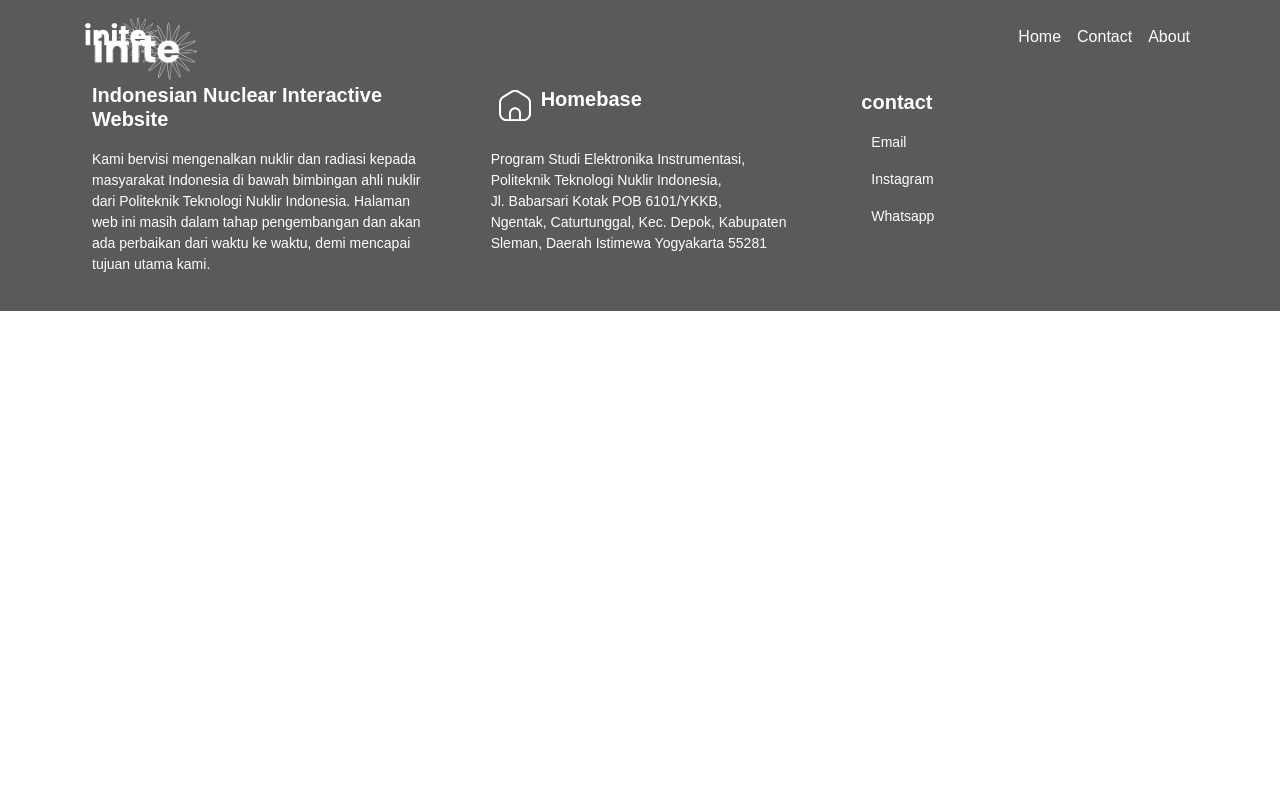
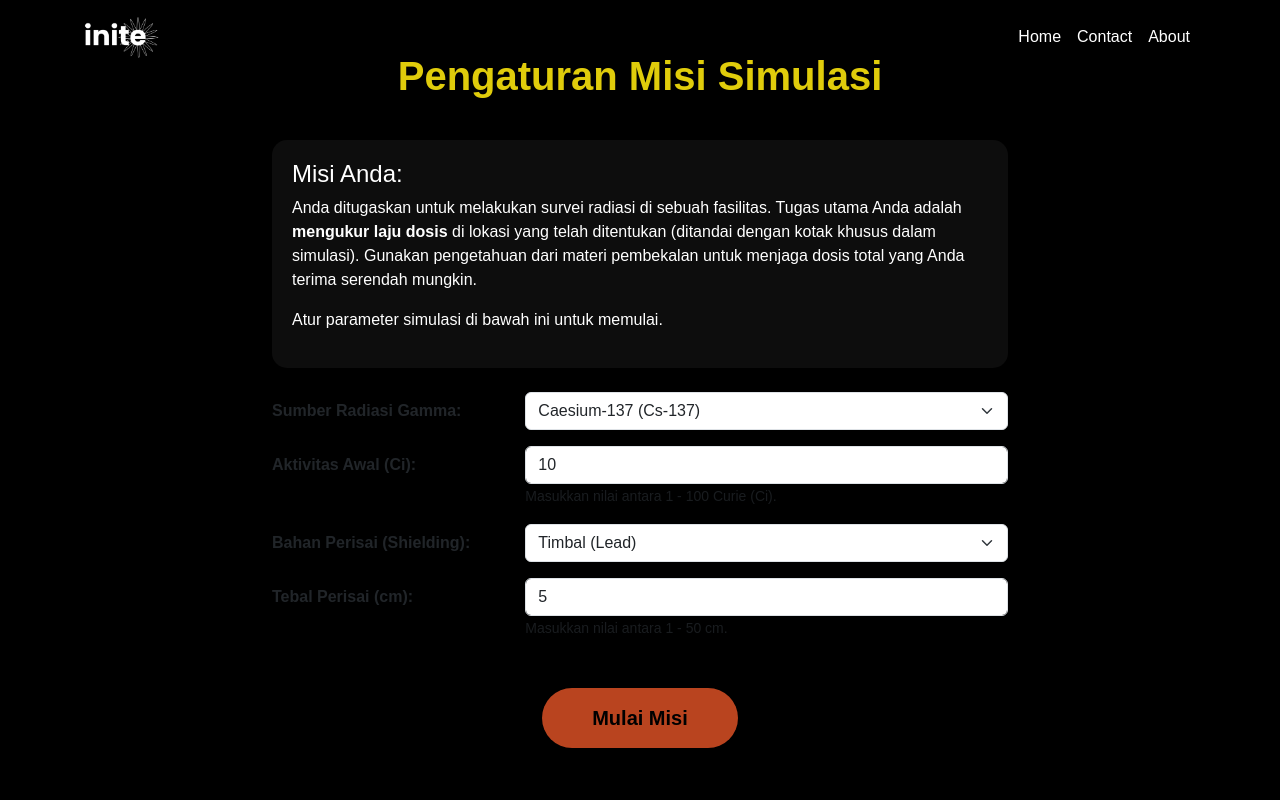
Before and after one commit to Sanssin/Inite, a React (Create React App) app: page /setup in a window 1280 px wide. Shown: the top 800 px of the page. Built offline with nearby package versions, Linux system fonts and the light colour scheme.

Commit message:
add setup page

```diff
--- a/src/App.js
+++ b/src/App.js
@@ -12,6 +12,7 @@ import Homepage from "./body/Homepage";
 import Simulasi from "./body/Simulasi";
 import WelcomeSim from "./body/WelcomeSim";
 import Introsim from "./body/Introsim"; // Impor Introsim
+import SetupSim from "./body/SetupSim";
 import Nuclearpedia2 from "./body/Nuclearpedia2";
 import Nuclearpedia3 from "./body/Nuclearpedia3";
 import Nuclearpedia4 from "./body/Nuclearpedia4";
@@ -37,6 +38,7 @@ function App() {
         <Route path="/event3" element={<Event3 />} />
         <Route path="/startsim" element={<WelcomeSim />} />
         <Route path="/introsim" element={<Introsim />} /> {/* Rute baru */}
+        <Route path="/setup" element={<SetupSim />} />
         <Route path="/game" element={<Simulasi />} /> {/* Rute diubah */}
         <Route path="/about" element={<About />} />
         <Route path="/contact" element={<Kontak />} />
--- a/src/body/Introsim.jsx
+++ b/src/body/Introsim.jsx
@@ -56,7 +56,7 @@ const IntroSim = () => {
     if (page < pages.length - 1) {
       setPage(page + 1);
     } else {
-      navigate('/game');
+      navigate('/setup');
     }
   };
 
@@ -93,7 +93,7 @@ const IntroSim = () => {
           className="btn1 rounded-5"
           style={{ padding: "15px 50px", cursor: 'pointer' }}
         >
-          {page === pages.length - 1 ? "Mulai Simulasi!" : "Lanjutkan"}
+          {page === pages.length - 1 ? "Lanjut ke Pengaturan" : "Lanjutkan"}
         </button>
       </div>
     </Col>
--- /dev/null
+++ b/src/body/SetupSim.jsx
@@ -0,0 +1,87 @@
+import React, { useState } from 'react';
+import { useNavigate } from 'react-router-dom';
+import { Container, Row, Col, Form } from "react-bootstrap";
+
+const SetupSim = () => {
+  const navigate = useNavigate();
+  const [sourceType, setSourceType] = useState('cs-137');
+  const [initialActivity, setInitialActivity] = useState(10);
+  const [shieldingMaterial, setShieldingMaterial] = useState('lead');
+  const [shieldingThickness, setShieldingThickness] = useState(5);
+
+  const handleStart = () => {
+    const setupData = {
+      sourceType,
+      initialActivity,
+      shieldingMaterial,
+      shieldingThickness
+    };
+    navigate('/game', { state: { setupData } });
+  };
+
+  return (
+    <div className="startsim" style={{ fontFamily: "'Poppins', sans-serif", minHeight: "100vh", display: 'flex', alignItems: 'center' }}>
+      <Container>
+        <div className="header-box">
+          <Row className="justify-content-center text-center">
+            <Col md={8}>
+              <h1 style={{ color: "#E0CC0B", fontWeight: "bold", marginBottom: '30px' }}>Pengaturan Misi Simulasi</h1>
+              <div style={{textAlign: 'left', background: 'rgba(255,255,255,0.05)', padding: '20px', borderRadius: '15px'}}>
+                <h4 style={{color: 'white'}}>Misi Anda:</h4>
+                <p>Anda ditugaskan untuk melakukan survei radiasi di sebuah fasilitas. Tugas utama Anda adalah <strong>mengukur laju dosis</strong> di lokasi yang telah ditentukan (ditandai dengan kotak khusus dalam simulasi). Gunakan pengetahuan dari materi pembekalan untuk menjaga dosis total yang Anda terima serendah mungkin.</p>
+                <p>Atur parameter simulasi di bawah ini untuk memulai.</p>
+              </div>
+
+              <Form className="mt-4" style={{textAlign: 'left'}}>
+                <Form.Group as={Row} className="mb-3">
+                  <Form.Label column sm={4} style={{fontWeight: 'bold'}}>Sumber Radiasi Gamma:</Form.Label>
+                  <Col sm={8}>
+                    <Form.Select value={sourceType} onChange={(e) => setSourceType(e.target.value)}>
+                      <option value="cs-137">Caesium-137 (Cs-137)</option>
+                      <option value="co-60">Cobalt-60 (Co-60)</option>
+                    </Form.Select>
+                  </Col>
+                </Form.Group>
+
+                <Form.Group as={Row} className="mb-3">
+                  <Form.Label column sm={4} style={{fontWeight: 'bold'}}>Aktivitas Awal (Ci):</Form.Label>
+                  <Col sm={8}>
+                    <Form.Control type="number" value={initialActivity} onChange={(e) => setInitialActivity(parseFloat(e.target.value))} min="1" max="100" />
+                    <Form.Text muted>Masukkan nilai antara 1 - 100 Curie (Ci).</Form.Text>
+                  </Col>
+                </Form.Group>
+
+                <Form.Group as={Row} className="mb-3">
+                  <Form.Label column sm={4} style={{fontWeight: 'bold'}}>Bahan Perisai (Shielding):</Form.Label>
+                  <Col sm={8}>
+                    <Form.Select value={shieldingMaterial} onChange={(e) => setShieldingMaterial(e.target.value)}>
+                      <option value="lead">Timbal (Lead)</option>
+                      <option value="concrete">Beton (Concrete)</option>
+                      <option value="water">Air (Water)</option>
+                    </Form.Select>
+                  </Col>
+                </Form.Group>
+
+                <Form.Group as={Row} className="mb-3">
+                  <Form.Label column sm={4} style={{fontWeight: 'bold'}}>Tebal Perisai (cm):</Form.Label>
+                  <Col sm={8}>
+                    <Form.Control type="number" value={shieldingThickness} onChange={(e) => setShieldingThickness(parseFloat(e.target.value))} min="1" max="50" />
+                     <Form.Text muted>Masukkan nilai antara 1 - 50 cm.</Form.Text>
+                  </Col>
+                </Form.Group>
+
+                <div className="text-center mt-5">
+                    <button type="button" onClick={handleStart} className="btn1 rounded-5" style={{ padding: "15px 50px", cursor: 'pointer' }}>
+                        Mulai Misi
+                    </button>
+                </div>
+              </Form>
+            </Col>
+          </Row>
+        </div>
+      </Container>
+    </div>
+  );
+};
+
+export default SetupSim;
--- a/src/body/Simulasi.jsx
+++ b/src/body/Simulasi.jsx
@@ -1,4 +1,5 @@
 import React, { useState, useEffect, useLayoutEffect, useRef } from "react";
+import { useLocation } from "react-router-dom";
 import { Container, Col } from "react-bootstrap";
 import GameArea from "./game/GameArea";
 import InfoCards from "./InfoCards";
@@ -65,6 +66,16 @@ const logicalCoordinates = (() => {
 })();
 
 export const Simulasi = () => {
+  const location = useLocation();
+  const { setupData } = location.state || {
+    setupData: {
+      sourceType: 'cs-137',
+      initialActivity: 10,
+      shieldingMaterial: 'lead',
+      shieldingThickness: 5
+    }
+  };
+
   const [positionId, setPositionId] = useState(22);
   const [simulationData, setSimulationData] = useState(null);
   const [distance, setDistance] = useState(0);
@@ -77,7 +88,7 @@ export const Simulasi = () => {
     if (gameAreaRef.current) {
       setGameAreaWidth(gameAreaRef.current.offsetWidth);
     }
-  }, []); // Hanya dijalankan sekali saat mount
+  }, []);
 
   useEffect(() => {
     const getDoseRate = async () => {
@@ -89,10 +100,15 @@ export const Simulasi = () => {
       setDistance(finalDistance);
 
       const isShielded = isAvatarShielded(positionId);
-      const thickness = isShielded ? 4 : 0;
+      const thickness = isShielded ? setupData.shieldingThickness : 0;
       setShieldThickness(thickness);
 
-      const url = `http://localhost:8000/calculate_dose?distance=${finalDistance}&shield_thickness=${thickness}&source_type=cs-137`;
+      const url = new URL('http://localhost:8000/calculate_dose');
+      url.searchParams.append('distance', finalDistance);
+      url.searchParams.append('source_type', setupData.sourceType);
+      url.searchParams.append('initial_activity', setupData.initialActivity);
+      url.searchParams.append('shielding_material', setupData.shieldingMaterial);
+      url.searchParams.append('shield_thickness', thickness);
 
       try {
         const response = await fetch(url);
@@ -106,7 +122,7 @@ export const Simulasi = () => {
     };
 
     getDoseRate();
-  }, [positionId]);
+  }, [positionId, setupData]);
 
   const infoCardsData = simulationData ? {
     ...simulationData,
```
Also changed, not shown: 1 other file (tests, documents, lock files or other folders).
